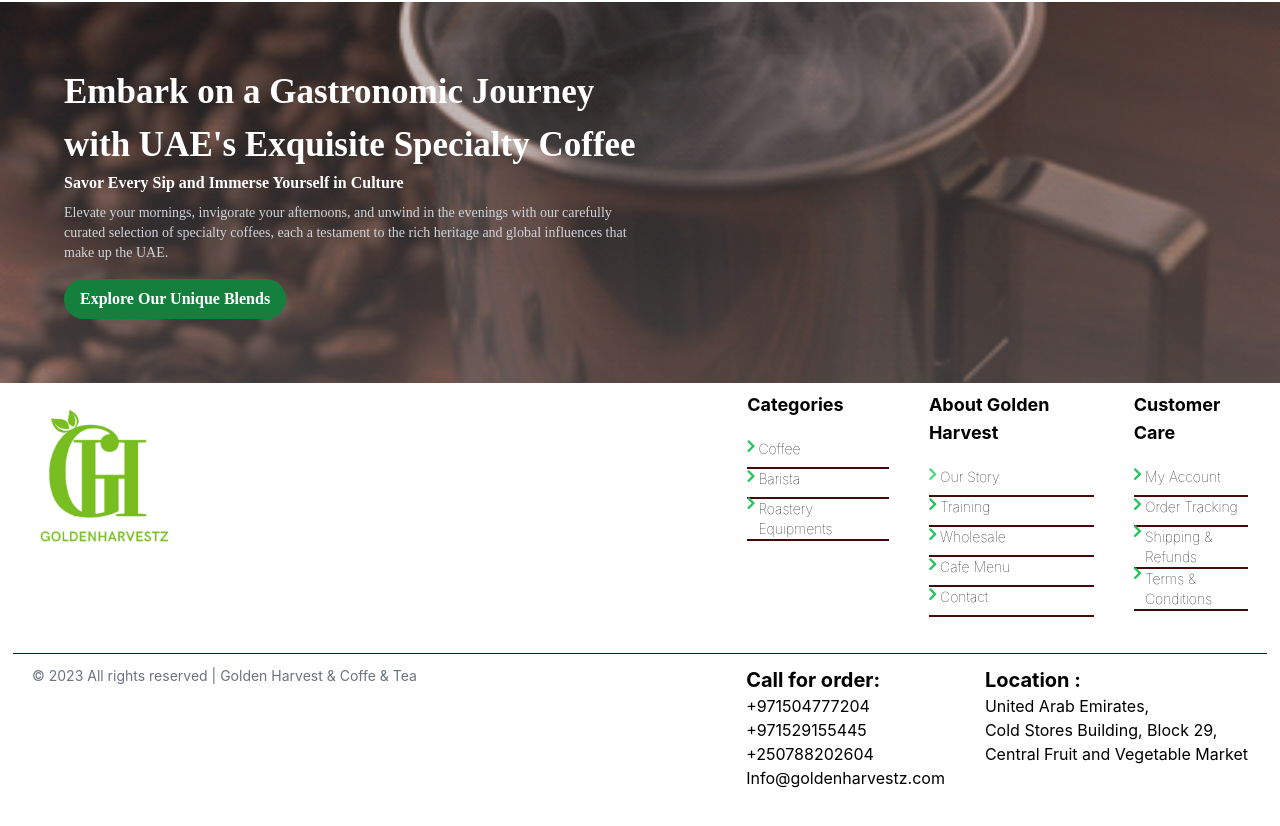
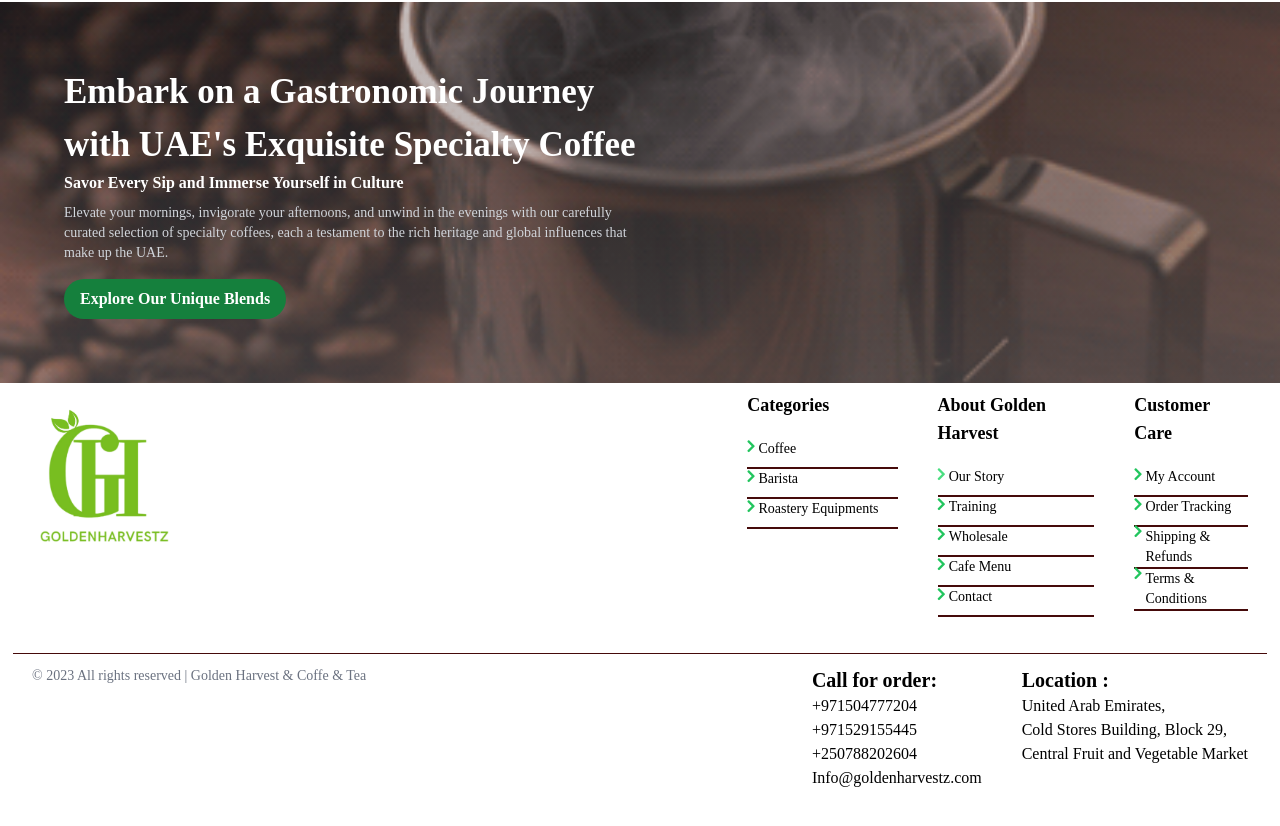
Before and after one commit to ismailmunyentwari9/golden-harvest, a React (Create React App) app: page / in a window 1280 px wide. Shown: the part 2128-2954 px from the top of the page. Built offline with nearby package versions, Linux system fonts and the light colour scheme.

Commit message:
Add footer styles

```diff
--- a/src/App.css
+++ b/src/App.css
@@ -25,3 +25,6 @@
   background-size: cover;
   font-family: "Segoe Script", "Savoye LET", cursive;
 }
+.footer{
+  font-family: "Segoe Script", "Savoye LET", cursive;
+}
```
